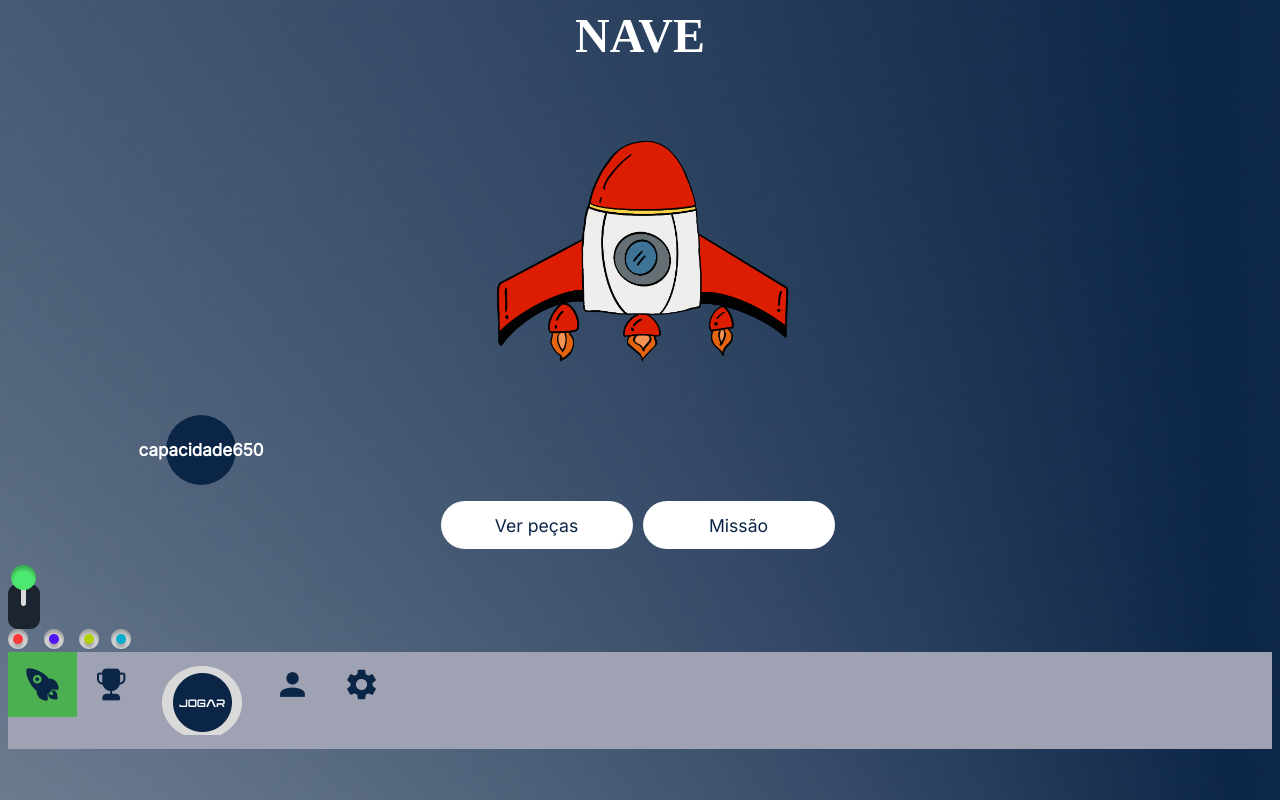
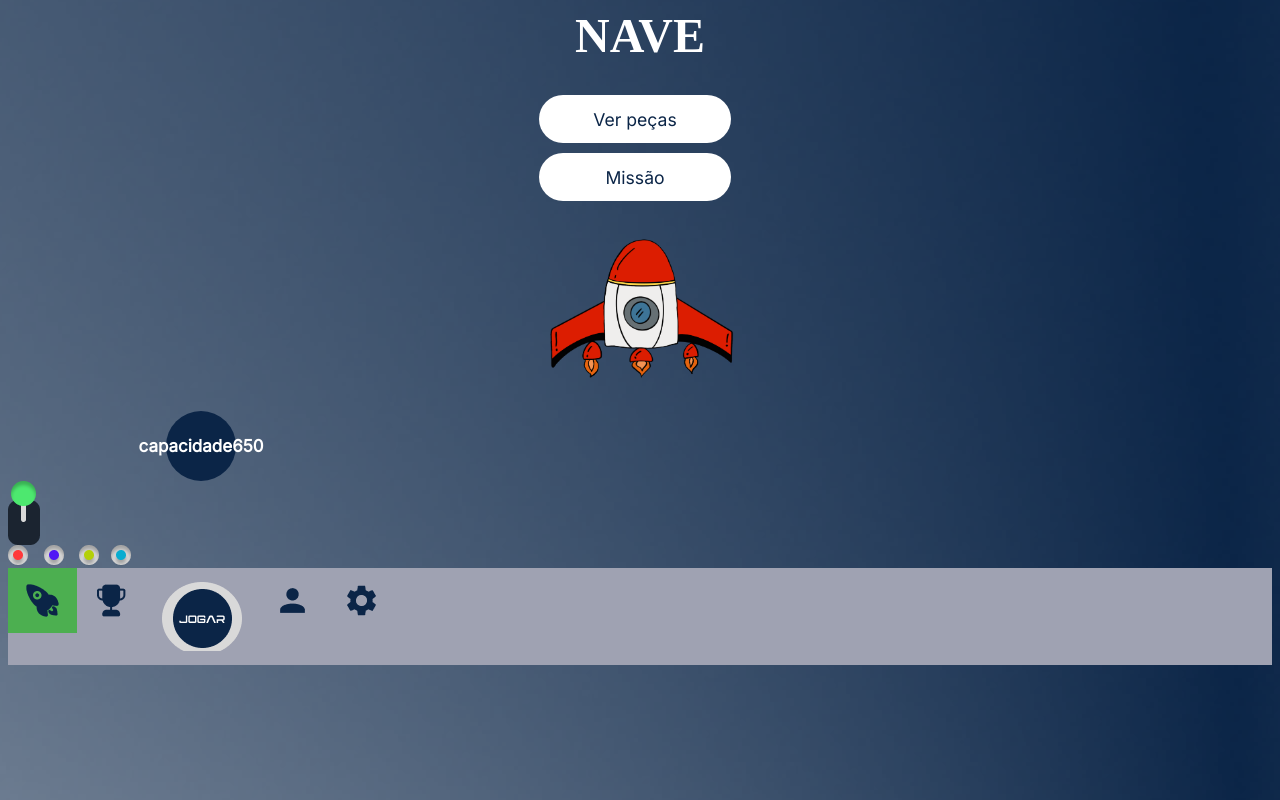
Before and after one commit to antrodrigo/Projeto, a PHP site: page / in a window 1280 px wide. Run offline with PHP 8.4, Linux system fonts and the light colour scheme; some web fonts are replaced.

Commit message:
atualização -> container adição -> button-container, nave

```diff
--- a/components/cp_nave.php
+++ b/components/cp_nave.php
@@ -17,19 +17,18 @@
         <h1 class="titulos"> NAVE </h1>
     </div>
 
+<div class="container">
+    <div class="button-container">
+        <button class="botão"> Ver peças</button>
+        <button class="botão"> Missão</button>
+    </div>
+        <img class="nave" src="images/nave_2_completa.png">
+</div>
 
-    <div class="foguete">
-        <img class="foguete_img" src="images/nave_2_completa.png">
-    </div>
 
     <div class="circle">
         <p class="texto_capacidade">capacidade</p>
         <p class="texto_650">650</p>
-    </div>
-
-    <div class="container">
-        <button class="botão"> Ver peças</button>
-        <button class="botão"> Missão</button>
     </div>
 
     <div>
--- a/css/css.css
+++ b/css/css.css
@@ -2,25 +2,29 @@
     font-family: "Inter";
 }
 
-body{
+body {
     background-image: url(../images/fundo.png);
     background-repeat: no-repeat;
     background-size: cover;
     background-position: center;
 }
 
-.titulos{
+.titulos {
     color: white;
     font-family: "Venus Plant";
     font-size: 3rem;
     text-align: center;
 }
+
 .container {
     display: flex;
-    justify-content: center;
+    flex-direction: column;
     align-items: center;
-    height: 10vh;
-    margin-left: 5px;
+}
+
+.button-container{
+    display: flex;
+    flex-direction: column;
 }
 
 .botão {
@@ -34,16 +38,21 @@ body{
     color: #0B2547;
     display: inline-block;
     margin-right: 10px;
+    margin-bottom: 10px;
+}
+.nave{
+    width: 200px;
+    height: auto;
 }
 
-.texto_grande{
+.texto_grande {
     font-family: Inter;
     font-size: 1.2rem;
     text-align: center;
     color: white;
 }
 
-.setas{
+.setas {
     font-family: Inter;
     font-size: 1.5rem;
     color: white;
@@ -53,7 +62,7 @@ body{
 
 }
 
-.link{
+.link {
     color: white;
     text-align: center;
     font-size: 1.2rem;
@@ -61,6 +70,7 @@ body{
 
 element.style {
 }
+
 .circle {
     display: flex;
     justify-content: center;
@@ -74,7 +84,8 @@ element.style {
     margin-left: 158px;
     font-weight: bold;
 }
-.texto_650{
+
+.texto_650 {
     display: flex;
     justify-content: center;
     align-items: center;
@@ -83,16 +94,15 @@ element.style {
 }
 
 
-
-.texto_capacidade{
+.texto_capacidade {
     color: white;
 }
 
-.texto_nomedoutilizador{
+.texto_nomedoutilizador {
     color: white;
 }
 
-.texto_xp{
+.texto_xp {
     color: white;
     background-color: #4DE86F;
     border-radius: 25px;
@@ -101,11 +111,11 @@ element.style {
 }
 
 
-
-.texto_nave{
+.texto_nave {
     color: white;
 }
-.opçao_jogo{
+
+.opçao_jogo {
     background-color: #8F8F8F;
     color: white;
     border-radius: 20px;
@@ -149,7 +159,7 @@ a:hover {
     margin-right: 10px;
 }
 
-.imagem_avatar{
+.imagem_avatar {
     height: 20rem;
     width: 25rem;
 }
@@ -172,19 +182,18 @@ a:hover {
 }
 
 
-
-.meu_perfil_elemento{
+.meu_perfil_elemento {
     margin-right: 1rem;
     margin-left: 2rem;
 
 }
 
-.container_nave{
+.container_nave {
     border-radius: 25px;
     border: 2px solid #8F8F8F;
 }
 
-.div_nave{
+.div_nave {
     background-color: #9FA2B2;
     border-radius: 40px;
     display: flex;
```
